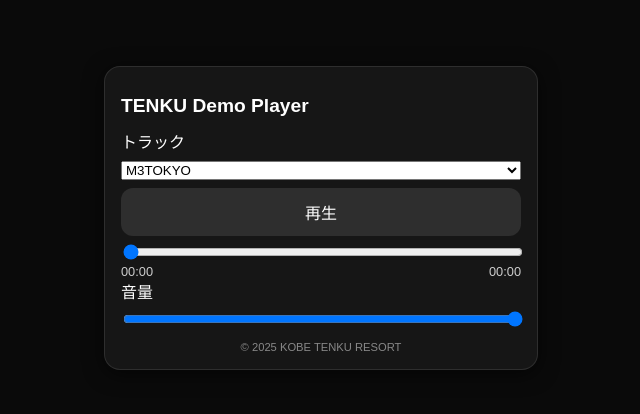
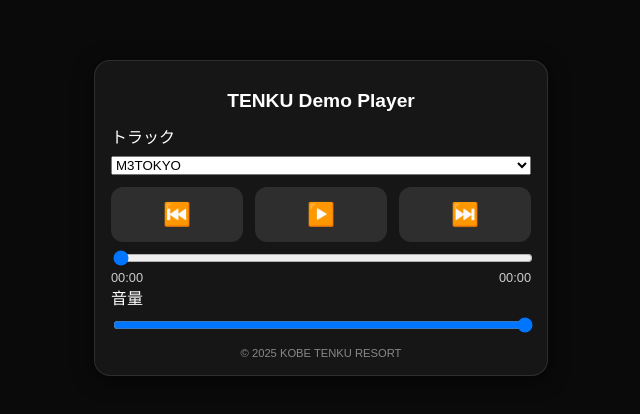
Before and after one commit to tchsw/tenku-sound, a plain HTML site: page index.html in a window 1280 px wide. Shown: the part 182-596 px from the top of the page, without its empty margins (319-959 px from the left). Drawn offline with Linux system fonts and the light colour scheme.

Commit message:
Update index.html

```diff
--- a/index.html
+++ b/index.html
@@ -17,7 +17,7 @@
     }
     .player {
       width: 90%;
-      max-width: 400px;
+      max-width: 420px;
       background: rgba(255,255,255,0.05);
       border: 1px solid rgba(255,255,255,0.1);
       border-radius: 16px;
@@ -27,20 +27,29 @@
     h1 {
       font-size: 1.2rem;
       margin-bottom: 12px;
+      text-align: center;
     }
-    select, button, input[type=range] {
+    select, input[type=range] {
       width: 100%;
       margin-top: 8px;
     }
-    button {
-      padding: 12px;
+    .controls {
+      display: flex;
+      justify-content: space-around;
+      align-items: center;
+      margin-top: 12px;
+      gap: 12px;
+    }
+    .controls button {
+      flex: 1;
+      padding: 14px;
       background: rgba(255,255,255,0.1);
       border: none;
       border-radius: 12px;
       color: #fff;
-      font-size: 1rem;
+      font-size: 1.4rem;
     }
-    button:active {
+    .controls button:active {
       background: rgba(255,255,255,0.2);
     }
     .time {
@@ -70,7 +79,11 @@
       </select>
     </label>
 
-    <button id="playBtn">再生</button>
+    <div class="controls">
+      <button id="prevBtn">⏮️</button>
+      <button id="playBtn">▶️</button>
+      <button id="nextBtn">⏭️</button>
+    </div>
 
     <input type="range" id="seek" min="0" value="0">
     <div class="time">
@@ -85,12 +98,15 @@
 
     <div class="footer">© 2025 KOBE TENKU RESORT</div>
 
-    <audio id="audio" loop preload="auto"></audio>
+    <audio id="audio" preload="auto"></audio>
   </div>
 
   <script>
+    const tracks = ["M3TOKYO", "雷雨", "ホワイトノイズ"];
     const audio = document.getElementById('audio');
     const playBtn = document.getElementById('playBtn');
+    const prevBtn = document.getElementById('prevBtn');
+    const nextBtn = document.getElementById('nextBtn');
     const trackSel = document.getElementById('track');
     const seek = document.getElementById('seek');
     const current = document.getElementById('current');
@@ -103,13 +119,18 @@
       return `${m}:${s}`;
     }
 
-    function loadTrack(name) {
+    function loadTrack(name, autoPlay = false) {
       audio.innerHTML = `
         <source src="/audio/${name}.wav" type="audio/wav">
         <source src="/audio/${name}.mp3" type="audio/mpeg">
       `;
       audio.load();
-      playBtn.textContent = "再生";
+      playBtn.textContent = "▶️";
+      if (autoPlay) {
+        audio.play().then(() => {
+          playBtn.textContent = "⏸️";
+        }).catch(() => {});
+      }
     }
 
     trackSel.addEventListener('change', e => {
@@ -119,11 +140,25 @@
     playBtn.addEventListener('click', async () => {
       if (audio.paused) {
         await audio.play();
-        playBtn.textContent = "一時停止";
+        playBtn.textContent = "⏸️";
       } else {
         audio.pause();
-        playBtn.textContent = "再生";
+        playBtn.textContent = "▶️";
       }
+    });
+
+    prevBtn.addEventListener('click', () => {
+      let idx = tracks.indexOf(trackSel.value);
+      idx = (idx - 1 + tracks.length) % tracks.length;
+      trackSel.value = tracks[idx];
+      loadTrack(trackSel.value, true);
+    });
+
+    nextBtn.addEventListener('click', () => {
+      let idx = tracks.indexOf(trackSel.value);
+      idx = (idx + 1) % tracks.length;
+      trackSel.value = tracks[idx];
+      loadTrack(trackSel.value, true);
     });
 
     audio.addEventListener('loadedmetadata', () => {
@@ -144,6 +179,14 @@
       audio.volume = e.target.value;
     });
 
+    // 曲が終わったら次へ
+    audio.addEventListener('ended', () => {
+      let idx = tracks.indexOf(trackSel.value);
+      idx = (idx + 1) % tracks.length;
+      trackSel.value = tracks[idx];
+      loadTrack(trackSel.value, true);
+    });
+
     // 初期ロード
     loadTrack(trackSel.value);
   </script>
```
